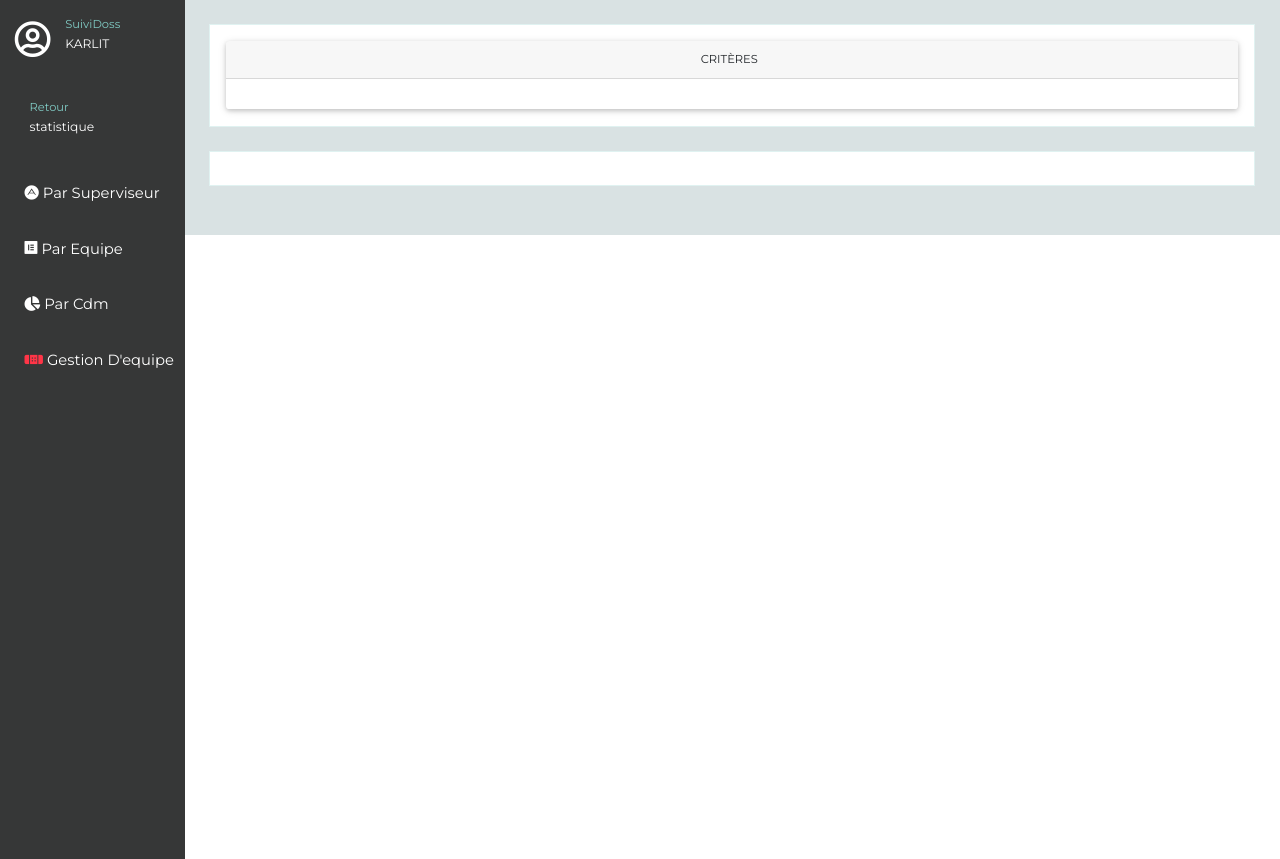
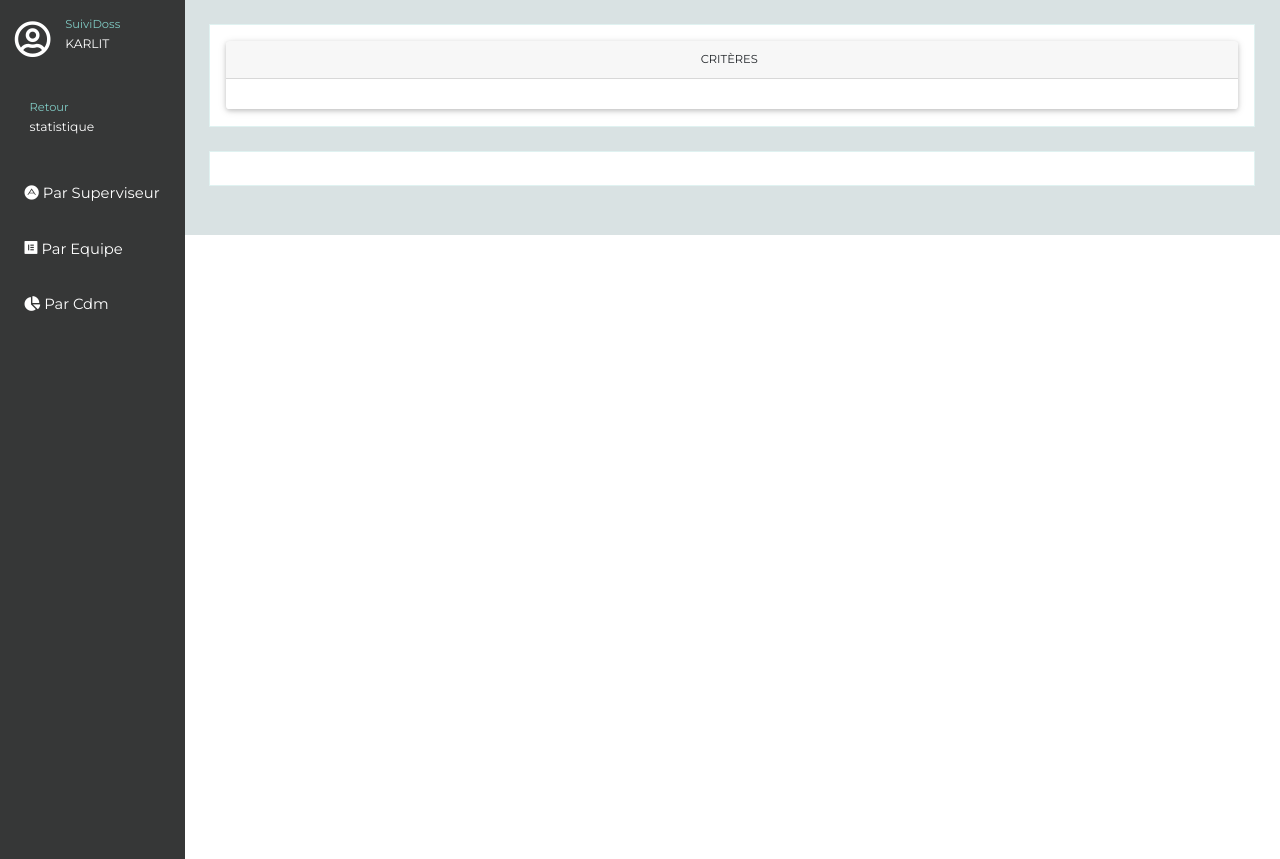
Before and after one commit to dossdata/Suividoss_dev, a PHP site: template view/chart.html.twig in a window 1280 px wide. Shown: the part 50-909 px from the top of the page. Run offline with PHP 8.4, Linux system fonts and the light colour scheme; the template is opened without the code that fills it: most values are stand-ins (such as "Sample title", 1, 10 or a date in 2020); some libraries are stand-ins or nearby versions.

Commit message:
modif ok 02-06-2022

```diff
--- a/admin/class/connect.php
+++ b/admin/class/connect.php
@@ -1,9 +1,9 @@
 <?php
-$server = "localhost";
+/*$server = "localhost";
 $base = "suividossdb" ;
 $password = "Lougaroup1root4321";
 $root = "root" ;
-$port = 3306;
+$port = 3306;*/
 
 $server = "suividoss-production.caukscxdgck1.eu-central-1.rds.amazonaws.com";
 $base = "suividossdb" ;
--- a/view/chart.html.twig
+++ b/view/chart.html.twig
@@ -33,7 +33,18 @@
       }
     </style>
   </head>
+
+
+
   <body style="zoom:82%">
+
+    {% if utilisateur[0].nom_poste != "SUPERVISEUR" and utilisateur[0].nom_poste != "PDG" and utilisateur[0].nom_poste != "DIRECTEUR" and utilisateur[0].nom_poste != "MANAGER" and utilisateur[0].nom_poste != "MANAGER D EQUIPE" and utilisateur[0].nom_poste != "REVISEUR" and utilisateur[0].nom_poste != "CHEF D EQUIPE" %}
+      <style>
+        #gestion_equipe {
+          display:none
+        }
+      </style>
+    {% endif %}
 
     <div class="wrapper">
       <div class="top_navbar">
```
